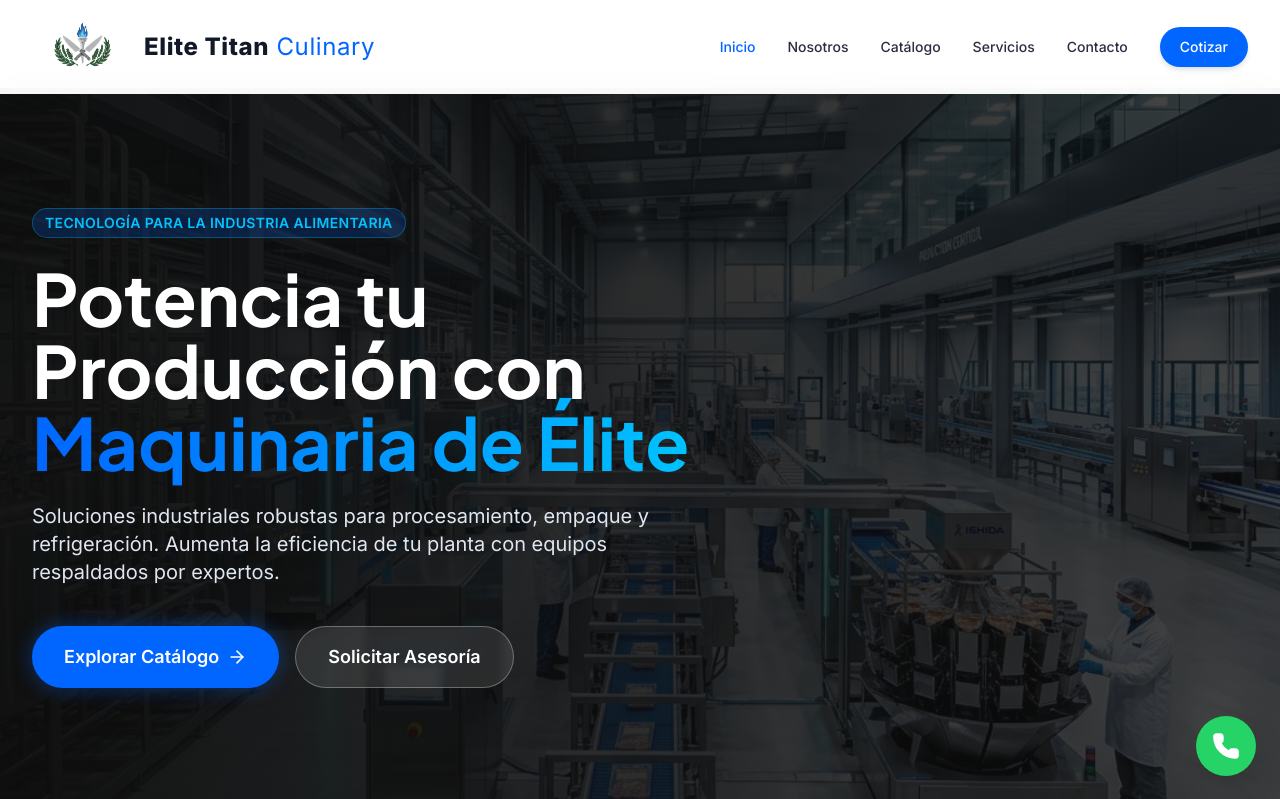
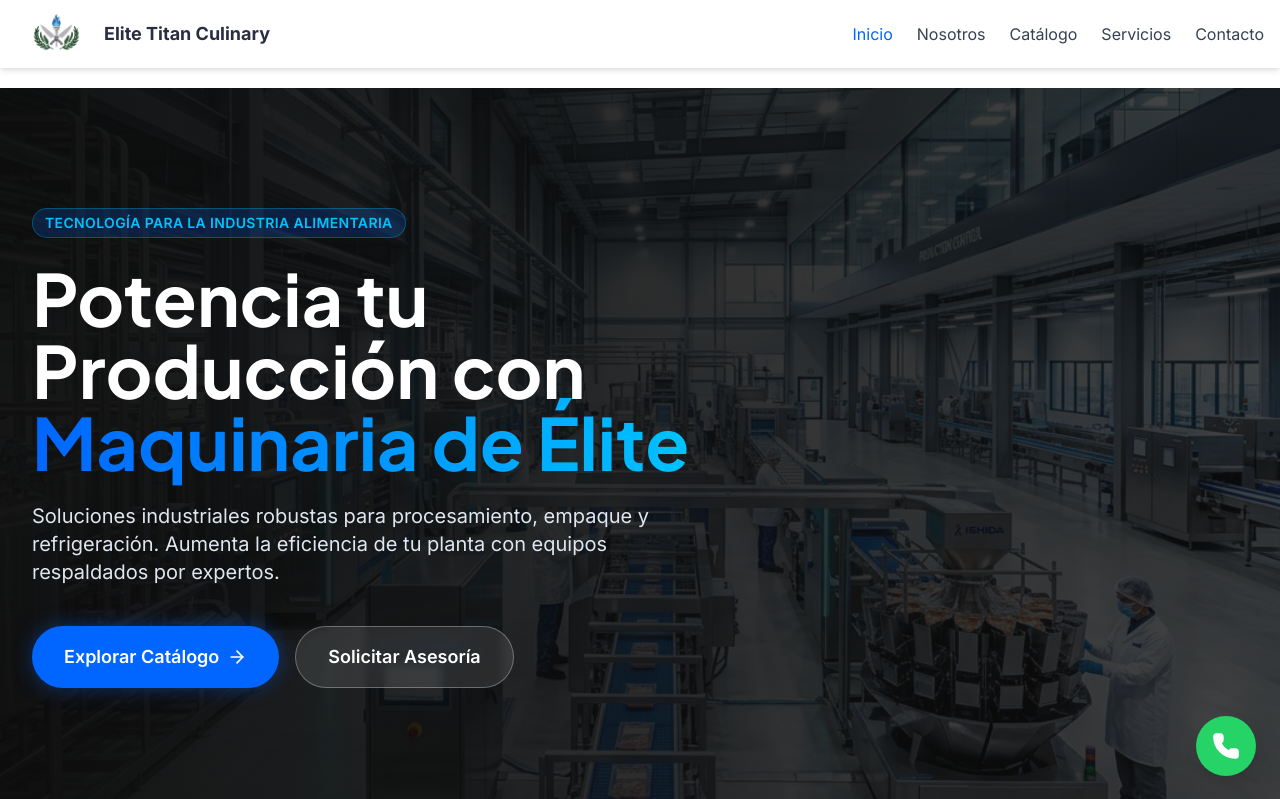
Before and after one commit to Victor002823/antygravity, a Next.js app: page / in a window 1280 px wide. Shown: the top 799 px of the page. Built offline with nearby package versions, Linux system fonts and the light colour scheme.

Commit message:
Actualizar Navbar.tsx

```diff
--- a/components/layout/Navbar.tsx
+++ b/components/layout/Navbar.tsx
@@ -1,25 +1,16 @@
 'use client';
 
-import { useState, useEffect } from 'react';
+import { useState } from 'react';
 import Link from 'next/link';
 import Image from 'next/image';
 import { Menu, X } from 'lucide-react';
 import { usePathname } from 'next/navigation';
 
 export default function Navbar() {
-  const [isScrolled, setIsScrolled] = useState(false);
-  const [isMobileMenuOpen, setIsMobileMenuOpen] = useState(false);
+  const [open, setOpen] = useState(false);
   const pathname = usePathname();
 
-  useEffect(() => {
-    const handleScroll = () => {
-      setIsScrolled(window.scrollY > 20);
-    };
-    window.addEventListener('scroll', handleScroll);
-    return () => window.removeEventListener('scroll', handleScroll);
-  }, []);
-
-  const navLinks = [
+  const links = [
     { name: 'Inicio', path: '/' },
     { name: 'Nosotros', path: '/nosotros' },
     { name: 'Catálogo', path: '/catalogo' },
@@ -28,83 +19,44 @@ export default function Navbar() {
   ];
 
   return (
-    <header
-      className={`fixed top-0 w-full z-50 transition-all duration-300
-      ${isScrolled
-        ? 'bg-white shadow-md py-3'
-        : 'bg-white/95 backdrop-blur-md py-5'
-      }`}
-    >
-      <div className="container mx-auto px-4 md:px-8 flex justify-between items-center max-w-7xl">
+    <header className="fixed top-0 w-full z-50 bg-white shadow-md">
+      <div className="max-w-7xl mx-auto flex justify-between items-center px-4 py-3">
 
         {/* Logo */}
-        <Link href="/" className="flex items-center gap-3 z-50">
-          <Image
-            src="/images/logo.png"
-            alt="Elite Titan Culinary Logo"
-            width={100}
-            height={100}
-            className="object-contain"
-            priority
-          />
-
-          <span className="text-gray-900 text-xl md:text-2xl tracking-wide">
-            <span className="font-extrabold">Elite Titan</span>{' '}
-            <span className="text-primary font-normal">Culinary</span>
-          </span>
+        <Link href="/" className="flex items-center gap-2">
+          <Image src="/images/logo.png" alt="Logo" width={80} height={80} />
+          <span className="font-bold text-lg">Elite Titan Culinary</span>
         </Link>
 
-        {/* Desktop Nav */}
-        <nav className="hidden md:flex items-center gap-8">
-          {navLinks.map((link) => {
-            const isActive = pathname === link.path;
-
-            return (
-              <Link
-                key={link.path}
-                href={link.path}
-                className={`text-sm font-medium transition-colors hover:text-primary
-                ${isActive ? 'text-primary' : 'text-gray-800'}`}
-              >
-                {link.name}
-              </Link>
-            );
-          })}
-
-          <Link
-            href="/contacto"
-            className="bg-primary text-white px-5 py-2.5 rounded-full text-sm font-medium hover:bg-primary/90 transition shadow-md hover:shadow-lg"
-          >
-            Cotizar
-          </Link>
+        {/* Desktop */}
+        <nav className="hidden md:flex gap-6">
+          {links.map((l) => (
+            <Link
+              key={l.path}
+              href={l.path}
+              className={pathname === l.path ? 'text-primary' : 'text-gray-700'}
+            >
+              {l.name}
+            </Link>
+          ))}
         </nav>
 
-        {/* Mobile Button */}
-        <button
-          className="md:hidden z-50 p-2 text-gray-800"
-          onClick={() => setIsMobileMenuOpen(!isMobileMenuOpen)}
-        >
-          {isMobileMenuOpen ? <X /> : <Menu />}
+        {/* Mobile button */}
+        <button className="md:hidden" onClick={() => setOpen(!open)}>
+          {open ? <X /> : <Menu />}
         </button>
+      </div>
 
-        {/* Mobile Menu */}
-        <div
-          className={`fixed inset-0 bg-white z-40 flex flex-col items-center justify-center gap-8 transition-transform duration-300
-          ${isMobileMenuOpen ? 'translate-x-0' : 'translate-x-full'}`}
-        >
-          {navLinks.map((link) => (
-            <Link
-              key={link.path}
-              href={link.path}
-              onClick={() => setIsMobileMenuOpen(false)}
-              className="text-2xl font-semibold text-gray-800 hover:text-primary"
-            >
-              {link.name}
+      {/* Mobile menu */}
+      {open && (
+        <div className="md:hidden flex flex-col items-center gap-6 py-6 bg-white border-t">
+          {links.map((l) => (
+            <Link key={l.path} href={l.path} onClick={() => setOpen(false)}>
+              {l.name}
             </Link>
           ))}
         </div>
-
-      </div>
+      )}
     </header>
   );
 }
```
